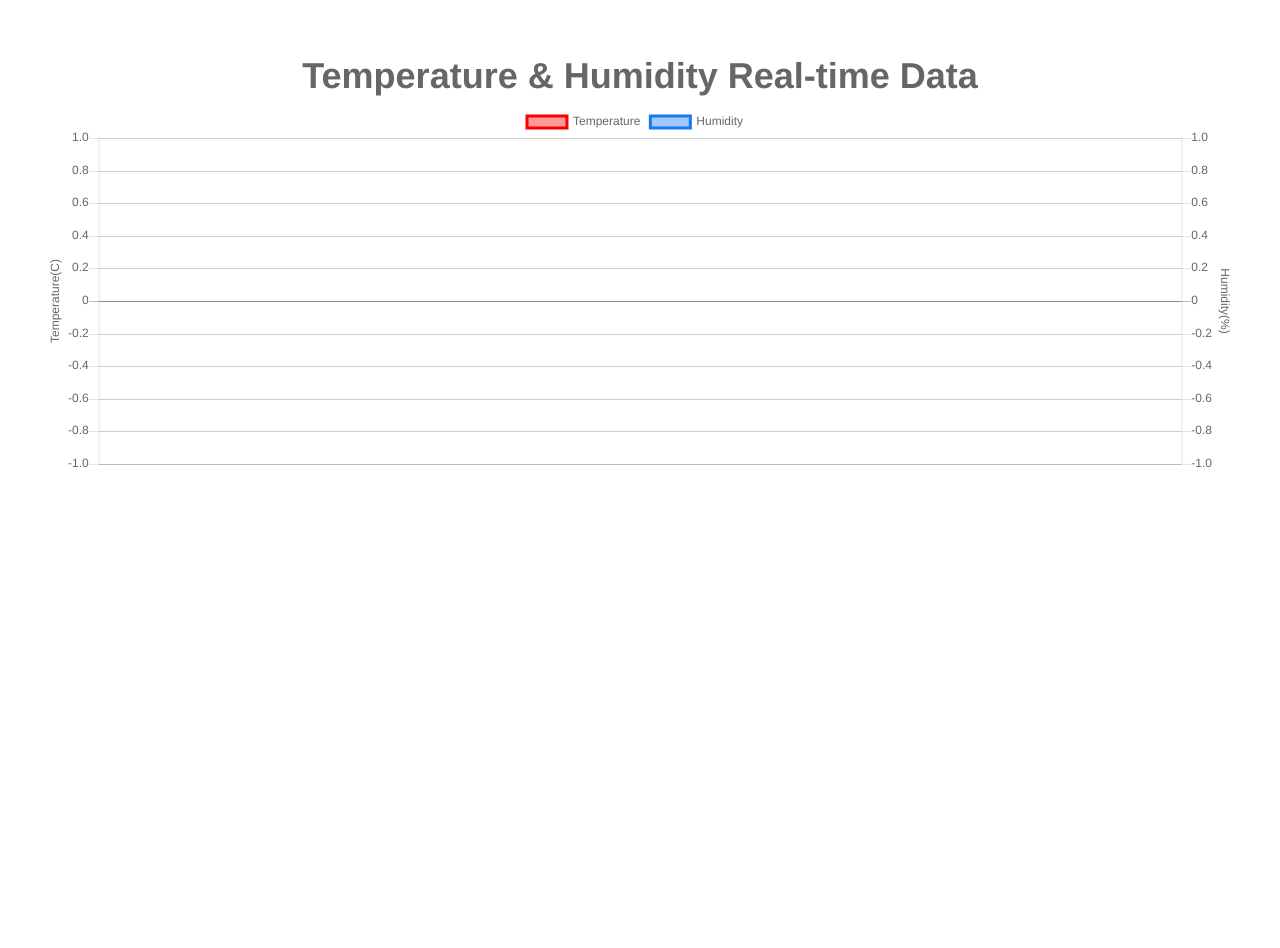
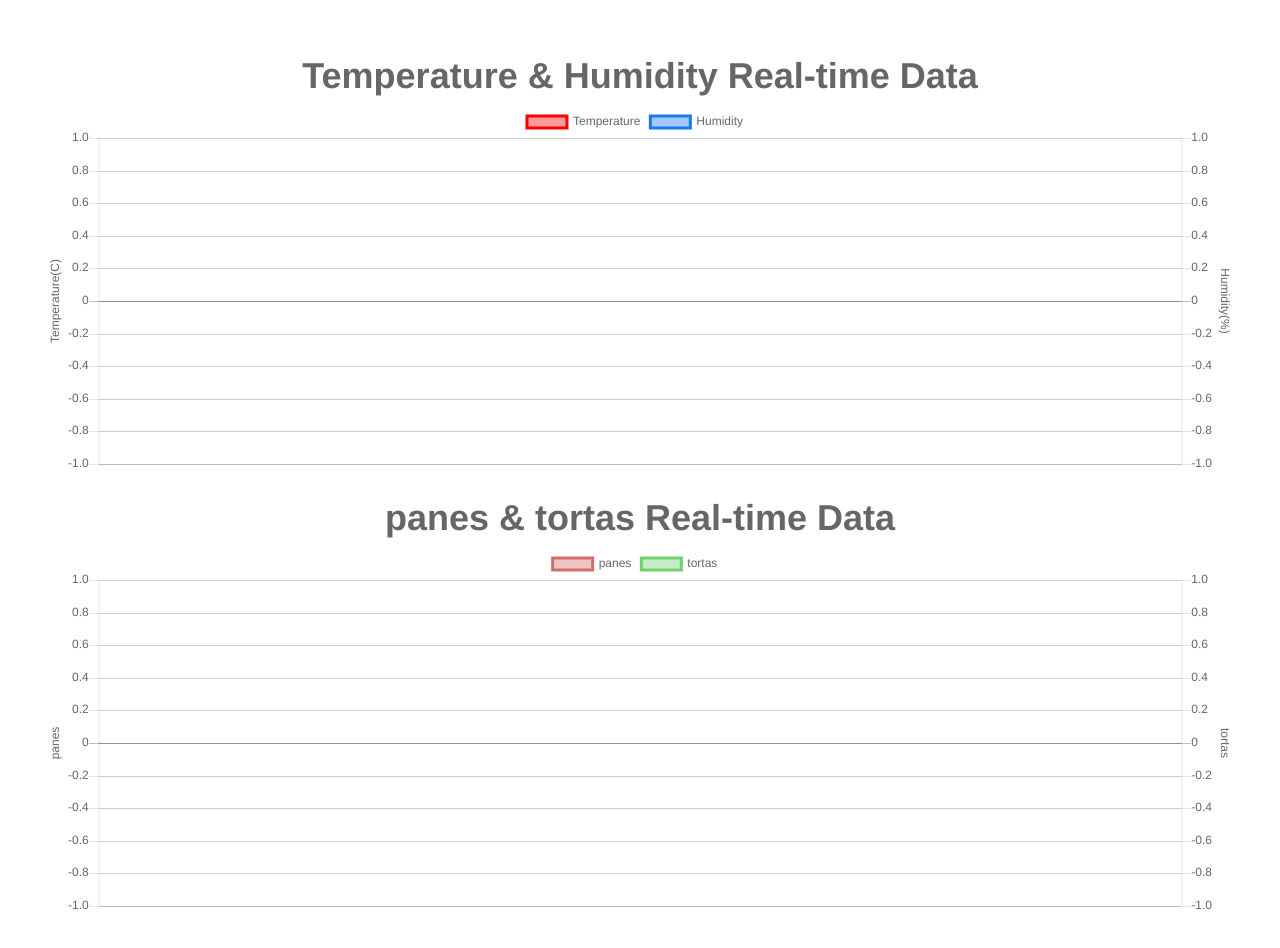
Before and after one commit to sergioandres06/prueba-2, a website: page public/index.html in a window 1280 px wide. Before the commit the page ends 800 px from the top, so only its background shows below. Drawn offline with Linux system fonts and the light colour scheme.

Commit message:
prueba con dos graficas

```diff
--- a/public/index.html
+++ b/public/index.html
@@ -9,7 +9,8 @@
 </head>
 
 <body>
-    <canvas id="myChart" width="400" height="150"></canvas>
+	<canvas id="myChart" width="400" height="150"></canvas>
+	<canvas id="myChart2" width="400" height="150"></canvas>
 </body>
 
 </html>
--- a/public/javascripts/index.js
+++ b/public/javascripts/index.js
@@ -2,6 +2,8 @@ $(document).ready(function () {
   var timeData = [],
     temperatureData = [],
     humidityData = [];
+    panesData =[];
+    tortasData = [];
     var data = {
     labels: timeData,
     datasets: [
@@ -16,7 +18,6 @@ $(document).ready(function () {
         pointHoverBorderColor: "rgba(250, 0, 0, 1)",
         data: temperatureData
       },
-
       {
         fill: false,
         label: 'Humidity',
@@ -29,7 +30,32 @@ $(document).ready(function () {
         data: humidityData
       }]
   }
-
+ var data2 = {
+    labels: timeData,
+    datasets: [
+      {
+	fill: false,
+        label: 'panes',
+	yAxisID: 'panes',
+	borderColor: "rgba(210, 110, 110, 1)",
+	pointBoarderColor: "rgba(210, 110, 110, 1)",
+	backgroundColor: "rgba(210, 110, 110, 0.4)",
+	pointHoverBackgroundColor: "rgba(210, 110, 110, 1)",
+        pointHoverBorderColor: "rgba(210, 110, 110, 1)",
+	data: panesData
+      },
+      {
+	fill: false,
+        label: 'tortas',
+	yAxisID: 'tortas',
+	borderColor: "rgba(110, 210, 110, 1)",
+	pointBoarderColor: "rgba(110, 210, 110, 1)",
+	backgroundColor: "rgba(110, 210, 110, 0.4)",
+	pointHoverBackgroundColor: "rgba(110, 210, 110, 1)",
+        pointHoverBorderColor: "rgba(110, 210, 110, 1)",
+	data: tortasData
+      }]
+  }
   var basicOption = {
     title: {
       display: true,
@@ -52,7 +78,35 @@ $(document).ready(function () {
             labelString: 'Humidity(%)',
             display: true
           },
-          position: 'right'
+          position: 'right',
+        }]
+    }
+  }
+var basicOption2 = {
+    title: {
+      display: true,
+      text: 'panes & tortas Real-time Data',
+      fontSize: 36
+    },
+    scales: {
+      yAxes: [
+   {
+        id: 'panes',
+        type: 'linear',
+        scaleLabel: {
+          labelString: 'panes',
+          display: true
+        },
+        position: 'left',
+      },
+      {
+        id: 'tortas',
+        type: 'linear',
+        scaleLabel: {
+          labelString: 'tortas',
+          display: true
+        },
+        position: 'right'
       }]
     }
   }
@@ -64,6 +118,13 @@ $(document).ready(function () {
     type: 'line',
     data: data,
     options: basicOption
+  });
+ var ctx2 = document.getElementById("myChart2").getContext("2d");
+  var optionsNoAnimation2 = { animation: false }
+  var myLineChart = new Chart(ctx2, {
+    type: 'line',
+    data: data2,
+    options: basicOption2
   });
 
   var ws = new WebSocket('wss://' + location.host);
@@ -87,6 +148,20 @@ $(document).ready(function () {
         temperatureData.shift();
       }
 
+      if (obj.panes) {
+        panesData.push(obj.panes);
+      }
+      if (panesData.length > maxLen) {
+        panesData.shift();
+      }
+
+      if (obj.tortas) {
+        tortasData.push(obj.tortas);
+      }
+      if (tortasData.length > maxLen) {
+        tortasData.shift();
+      }
+
       if (obj.humidity) {
         humidityData.push(obj.humidity);
       }
```
Also changed, not shown: README.md.
